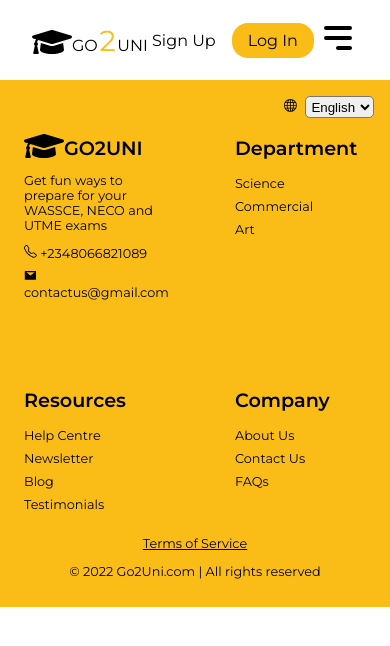
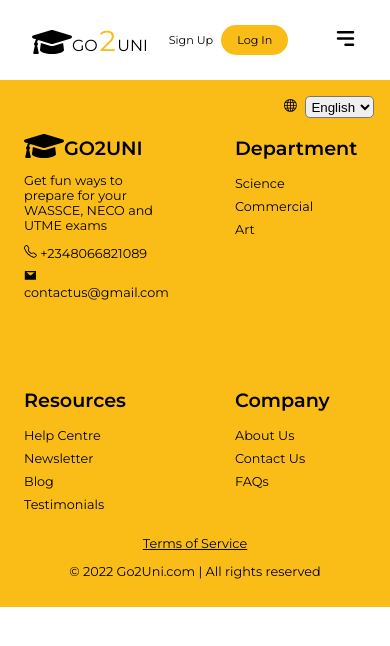
Before and after one commit to TobiAustine/go2uni, a Next.js app: page / in a window 390 px wide. Shown: the top 646 px of the page. Built offline with nearby package versions, Linux system fonts and the light colour scheme.

Commit message:
navcomplete

```diff
--- a/components/Footer.jsx
+++ b/components/Footer.jsx
@@ -30,7 +30,7 @@
                  <a href="tel:+2348066821089" rel='noreferrer noopener'><BsTelephone></BsTelephone> +2348066821089</a>
             </div>
 
-            <div className={styles.footer_mail}>  <a href="mailto:austineosiene@gmail.com" target='_blank' rel='noreferrer noopener' ><AiFillMail></AiFillMail>contactus@gmail.com</a>
+            <div className={styles.footer_mail}>  <a href="mailto:austineosiene@gmail.com" target='_blank' rel='noreferrer noopener' ><AiFillMail ></AiFillMail>contactus@gmail.com</a>
         </div>
 
         </div>
--- a/components/Navbar.js
+++ b/components/Navbar.js
@@ -47,7 +47,7 @@
         </div>
 
         <div className={styles.nav_icons} onClick={toggleMenuIcon}>
-             {mobileMenu ? <GrFormClose size ={40} /> : <HiMenuAlt3 size = {40}/>}
+             {mobileMenu ? <GrFormClose size ={25} /> : <HiMenuAlt3 size = {25}/>}
 
         </div>
 
--- a/styles/Footer.module.css
+++ b/styles/Footer.module.css
@@ -64,6 +64,18 @@
     margin-top: 2rem;
 }
 
+.footer_mail{
+    display: flex;
+    align-items: center;
+    justify-content: space-between;
+    gap: 1rem;
+    position: relative;
+}
+
+ .footer_mail svg{
+    padding-left: 0rem;
+}
+
 
 
 
--- a/styles/NavBar.module.css
+++ b/styles/NavBar.module.css
@@ -67,13 +67,18 @@
 
 @media screen and (max-width:1024px) {
 
+    .nav_cta{
+        gap: 0.5rem;
+        font-size: 0.7rem;
+        margin-right: 1.5rem;
+    }
 
     .mobile_nav_menu_hidden, .mobile_nav_menu{
         position: absolute;
         top: 0;
         left: -100%;
         height: 100vh;
-        width: 20rem;
+        width: 18rem;
         z-index: 2;
         background: var(--primary-color);
         display: grid;
```
